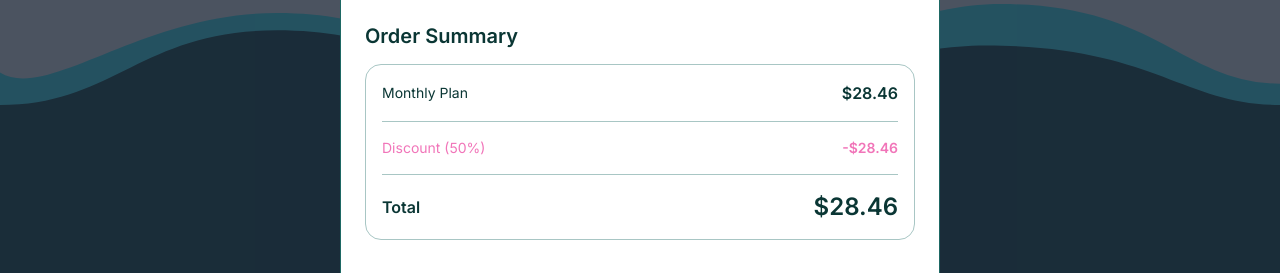
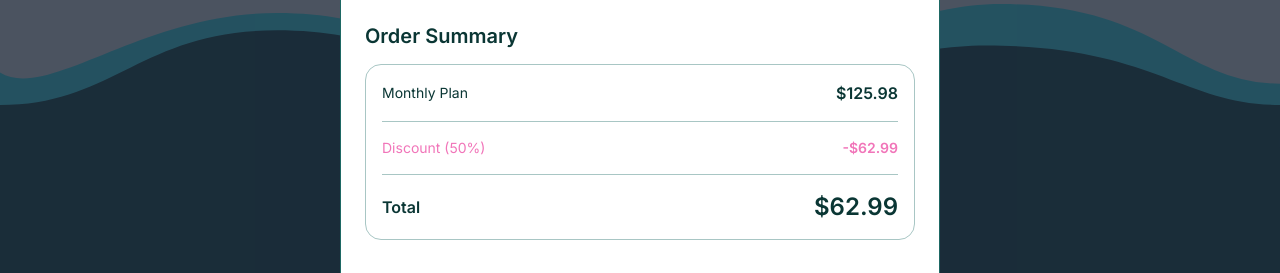
Before and after one commit to LeoGytis/shift_mind, a Next.js app: page / in a window 1280 px wide. Both pictures are taken after a click on the button "GET MY PLAN". Shown: the top 273 px of the page. Built offline with nearby package versions, Linux system fonts and the light colour scheme.

Commit message:
modal logic

```diff
--- a/app/components/Checkout/CheckOutModal.tsx
+++ b/app/components/Checkout/CheckOutModal.tsx
@@ -7,9 +7,10 @@ import Stepper from './Stepper';
 interface ModalProps {
 	isOpen: boolean;
 	onClose: () => void;
+	selectedPlan: number;
 }
 
-const CheckOutModal: React.FC<ModalProps> = ({isOpen, onClose}) => {
+const CheckOutModal: React.FC<ModalProps> = ({isOpen, onClose, selectedPlan}) => {
 	const [currentStep, setCurrentStep] = useState(2);
 	const steps = [
 		{label: 'Select plan', step: 1},
@@ -51,7 +52,7 @@ const CheckOutModal: React.FC<ModalProps> = ({isOpen, onClose}) => {
 					<Stepper steps={steps} activeStep={currentStep} />
 				</div>
 
-				{currentStep === 2 && <PaymentForm onNextStep={() => setCurrentStep(3)} />}
+				{currentStep === 2 && <PaymentForm selectedPlan={selectedPlan} onNextStep={() => setCurrentStep(3)} />}
 				{currentStep === 3 && (
 					<div className="min-w-[300px] text-center">
 						<h3 className="text-lg font-semibold mb-2">Step 3: Receipt</h3>
--- a/app/components/Checkout/PaymentForm.tsx
+++ b/app/components/Checkout/PaymentForm.tsx
@@ -13,6 +13,7 @@ import {creditCardSchema} from '@/app/utils/validationSchemas';
 import {zodResolver} from '@hookform/resolvers/zod';
 import {useState} from 'react';
 import FormInput from '../FormInput';
+import {dummyCardData} from '../choose-plan-section/dummyCardData';
 
 interface FormValues {
 	cardNumber: string;
@@ -22,11 +23,13 @@ interface FormValues {
 }
 
 interface PaymentFormProps {
+	selectedPlan: number;
 	onNextStep: () => void;
 }
 
-const PaymentForm: React.FC<PaymentFormProps> = ({onNextStep}) => {
+const PaymentForm: React.FC<PaymentFormProps> = ({selectedPlan, onNextStep}) => {
 	const [submitError, setSubmitError] = useState(false);
+	const plan = dummyCardData[selectedPlan];
 
 	const {control, handleSubmit} = useForm<FormValues>({
 		resolver: zodResolver(creditCardSchema),
@@ -72,15 +75,15 @@ const PaymentForm: React.FC<PaymentFormProps> = ({onNextStep}) => {
 			<div className="flex flex-col gap-4 border border-green-lightest rounded-2xl text-greendark p-4 mb-[43px]">
 				<div className="flex justify-between items-center border-b border-green-lightest pb-4">
 					<span className="text-sm">Monthly Plan</span>
-					<span className="font-semibold">$28.46</span>
+					<span className="font-semibold">${plan.originalPrice}</span>
 				</div>
 				<div className="flex justify-between items-center border-b border-green-lightest text-pink text-sm pb-4">
 					<span className="text-sm">Discount (50%)</span>
-					<span className="font-semibold">-$28.46</span>
+					<span className="font-semibold">-${plan.discountedPrice}</span>
 				</div>
 				<div className="flex justify-between items-center">
 					<span className="font-semibold">Total</span>
-					<span className="text-2xl font-semibold">$28.46</span>
+					<span className="text-2xl font-semibold">${plan.discountedPrice}</span>
 				</div>
 			</div>
 
--- a/app/components/choose-plan-section/ChooseYourPlanSection.tsx
+++ b/app/components/choose-plan-section/ChooseYourPlanSection.tsx
@@ -83,7 +83,7 @@ const ChooseYourPlanSection = () => {
 				</div>
 			</section>
 
-			<CheckOutModal isOpen={isModalOpen} onClose={() => setIsModalOpen(false)} />
+			<CheckOutModal isOpen={isModalOpen} onClose={() => setIsModalOpen(false)} selectedPlan={selectedPlan} />
 		</>
 	);
 };
--- a/app/components/choose-plan-section/PlanCard.tsx
+++ b/app/components/choose-plan-section/PlanCard.tsx
@@ -53,8 +53,8 @@ const PlanCard: React.FC<PlanCardProps> = ({
 						<span className="text-xl font-bold">{title}</span>
 						<span className="text-xs">{billingCycle}</span>
 						<div className="text-xs space-x-1">
-							<span className="text-[#F175B9] line-through">{originalPrice}</span>
-							<span className="font-bold">{discountedPrice}</span>
+							<span className="text-[#F175B9] line-through">USD {originalPrice}</span>
+							<span className="font-bold">USD {discountedPrice}</span>
 						</div>
 					</div>
 				</div>
@@ -63,7 +63,7 @@ const PlanCard: React.FC<PlanCardProps> = ({
 						<span className="align-top text-md text-sm font-semibold">USD</span>
 						<span className="text-3xl font-bold">{mainPrice}</span>
 					</div>
-					<span className="text-[#F175B9] text-xs line-through">{dailyPrice}</span>
+					<span className="text-[#F175B9] text-xs line-through">USD {dailyPrice}</span>
 				</div>
 			</div>
 		</div>
--- a/app/components/choose-plan-section/dummyCardData.ts
+++ b/app/components/choose-plan-section/dummyCardData.ts
@@ -2,26 +2,26 @@ export const dummyCardData = [
 	{
 		title: '3-month plan',
 		billingCycle: 'Billed every 3 month',
-		originalPrice: 'USD 125.98',
-		discountedPrice: 'USD 62.99',
+		originalPrice: '125.98',
+		discountedPrice: '62.99',
 		mainPrice: '0.69',
-		dailyPrice: 'USD 1.38 per day',
+		dailyPrice: '1.38 per day',
 	},
 	{
 		title: '1-month plan',
 		billingCycle: 'Billed every 1 month',
-		originalPrice: 'USD 59.98',
-		discountedPrice: 'USD 29.99',
+		originalPrice: '59.98',
+		discountedPrice: '29.99',
 		mainPrice: '0.99',
-		dailyPrice: 'USD 1.98 per day',
+		dailyPrice: '1.98 per day',
 		topChoice: true,
 	},
 	{
 		title: '6-month plan',
 		billingCycle: 'Billed every 6 month',
-		originalPrice: 'USD 179.98',
-		discountedPrice: 'USD 89.99',
+		originalPrice: '179.98',
+		discountedPrice: ' 89.99',
 		mainPrice: '0.49',
-		dailyPrice: 'USD 0.98 per day',
+		dailyPrice: '0.98 per day',
 	},
 ];
```
